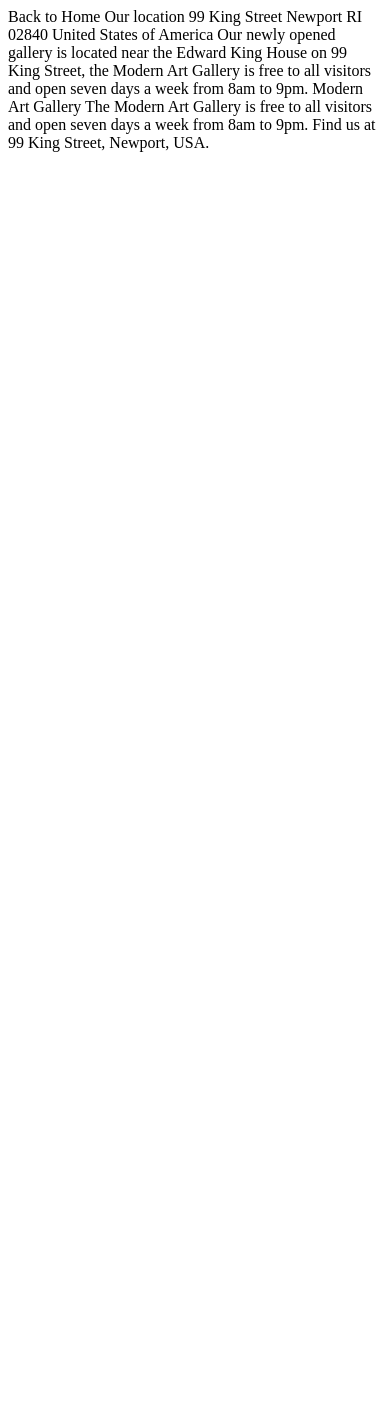
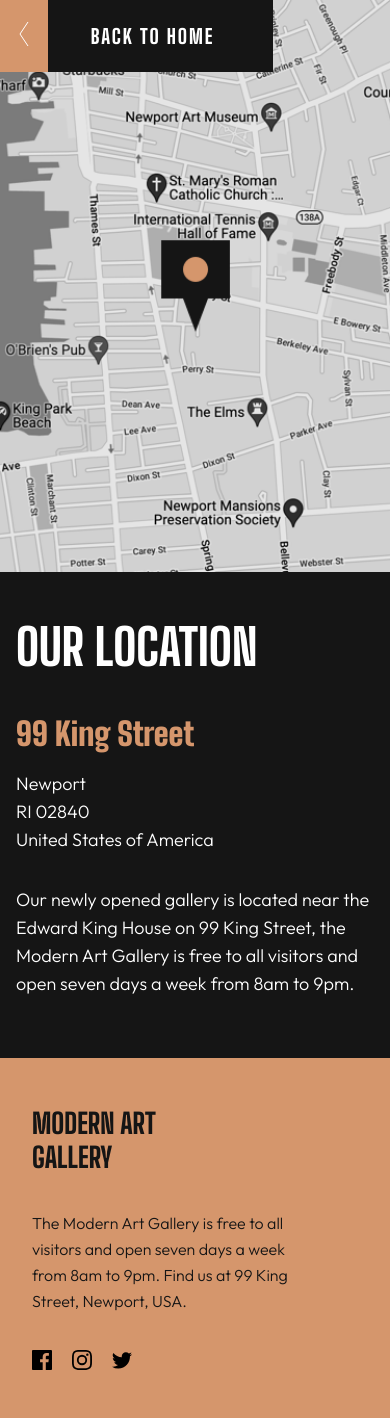
Before and after one commit to EseAlli/art-gallery, a plain HTML site: page location.html in a window 390 px wide. Before the commit the page ends 844 px from the top, so only its background shows below. Drawn offline with Linux system fonts and the light colour scheme.

Commit message:
location mobile view implemented

```diff
--- a/styles/index.css
+++ b/index.css
@@ -84,11 +84,15 @@ header a:hover::after {
   background-color: var(--primary-black);
 }
 
-main {
+.home {
   margin: 7.5rem auto;
   display: flex;
   flex-direction: column;
   gap: 0.6875rem;
+}
+
+.location {
+  position: relative;
 }
 
 img {
@@ -110,6 +114,28 @@ h2 {
 
 section {
   padding: 1.75rem 1rem;
+}
+
+section.location {
+  background-color: var(--primary-black);
+  color: var(--primary-white);
+}
+
+.location h2 {
+  color: var(--primary-white);
+}
+
+.location h3 {
+  margin: 3rem 0 1.25rem 0;
+  color: var(--primary-gold);
+  font-weight: 900;
+  font-size: 32px;
+  line-height: 32px;
+}
+
+.location p {
+  color: var(--primary-white);
+  margin-top: 0;
 }
 
 section p {
@@ -160,9 +186,67 @@ section p {
   color: var(--primary-white);
 }
 
-footer {
+.back-btn {
+  position: absolute;
+  left: 0;
+  top: 0;
+  text-decoration: none;
+  width: 70%;
+}
+
+.back-btn a {
+  margin: 0;
+  display: inline-block;
+  inline-size: 100%;
+  background-color: var(--primary-black);
+  color: var(--primary-white);
+  padding: 1.5rem 0.5rem 1.5rem 2.5rem;
+  text-align: center;
+  text-transform: uppercase;
+  font-family: "Big Shoulders Display", cursive;
+  font-weight: 800;
+  font-size: 20px;
+  line-height: 24px;
+  letter-spacing: 0.12rem;
+  position: relative;
+}
+
+.back-btn a::before {
+  content: url(./assets/icon-arrow-left.svg);
+  background-color: var(--primary-gold);
+  position: absolute;
+  height: 100%;
+  top: 0;
+  display: flex;
+  align-items: center;
+  inline-size: 48px;
+  justify-content: center;
+  left: 0;
+}
+
+.home-footer {
   background: var(--primary-black);
   color: var(--primary-white);
+}
+
+.home-footer p {
+  color: #ffffff;
+}
+
+.location-footer {
+  background-color: var(--primary-gold);
+  color: var(--primary-black);
+}
+
+.location-footer p {
+  color: var(--primary-black);
+}
+
+.location-footer img {
+  filter: invert(1);
+}
+
+footer {
   padding: 3rem 2rem;
   display: flex;
   flex-direction: column;
@@ -170,7 +254,7 @@ footer {
 
 footer h3 {
   text-transform: uppercase;
-  width: 30%;
+  width: 40%;
   font-size: 1.75rem;
 }
 
--- a/location.html
+++ b/location.html
@@ -1,32 +1,80 @@
 <!DOCTYPE html>
 <html lang="en">
-<head>
-  <meta charset="UTF-8">
-  <meta name="viewport" content="width=device-width, initial-scale=1.0">
+  <head>
+    <meta charset="UTF-8" />
+    <meta name="viewport" content="width=device-width, initial-scale=1.0" />
 
-  <link rel="icon" type="image/png" sizes="32x32" href="./assets/favicon-32x32.png">
+    <link
+      rel="icon"
+      type="image/png"
+      sizes="32x32"
+      href="./assets/favicon-32x32.png"
+    />
+    <link rel="stylesheet" href="./index.css" />
 
-  <title>Frontend Mentor | Art gallery website</title>
-</head>
-<body>
+    <title>Frontend Mentor | Art gallery website</title>
+  </head>
+  <body>
+    <main class="location">
+      <span class="back-btn"><a href="/index.html" >Back to Home</a></span>
+      <picture>
+        <source
+          media="(min-width: 1440px)"
+          srcset="./assets/desktop/image-map@2x.png"
+        />
+        <source
+          media="(min-width: 1280px)"
+          srcset="./assets/desktop/image-map.png"
+        />
+        <source
+          media="(min-width: 992px)"
+          srcset="./assets/tablet/image-map@2x.png"
+        />
+        <source
+          media="(min-width: 768px)"
+          srcset="./assets/tablet/image-map.png"
+        />
+        <source
+          media="(min-width: 425px)"
+          srcset="./assets/mobile/image-map@2x.png"
+        />
+        <img src="./assets/mobile/image-map.png" alt="location" />
+      </picture>
+      <section class="location">
+        <h2>Our Location</h2>
+        <h3>99 King Street</h3>
+        <p>
+          Newport <br />
+          RI 02840 <br />
+          United States of America
+        </p>
+        <p>Our newly opened gallery is located near the Edward King House on 99 King
+          Street, the Modern Art Gallery is free to all visitors and open seven days a
+          week from 8am to 9pm.</p>
+      </section>
+    </main>
 
-  Back to Home
-
-  Our location
-
-  99 King Street
-  Newport
-  RI 02840
-  United States of America
-
-  Our newly opened gallery is located near the Edward King House on 99 King
-  Street, the Modern Art Gallery is free to all visitors and open seven days
-  a week from 8am to 9pm.
-
-  Modern Art Gallery
-
-  The Modern Art Gallery is free to all visitors and open seven days a week
-  from 8am to 9pm. Find us at 99 King Street, Newport, USA.
-
-</body>
+    <footer class="location-footer">
+      <h3>Modern Art Gallery</h3>
+      <p>
+        The Modern Art Gallery is free to all visitors and open seven days a
+        week from 8am to 9pm. Find us at 99 King Street, Newport, USA.
+      </p>
+      <ul>
+        <li>
+          <a>
+            <img src="./assets/icon-facebook.svg" />
+          </a>
+        </li>
+        <li>
+          <a>
+            <img src="./assets/icon-instagram.svg" />
+          </a>
+        </li>
+        <li>
+          <a><img src="./assets/icon-twitter.svg" /></a>
+        </li>
+      </ul>
+    </footer>
+  </body>
 </html>
```
Also changed, not shown: index.html (+3 -3 lines).
